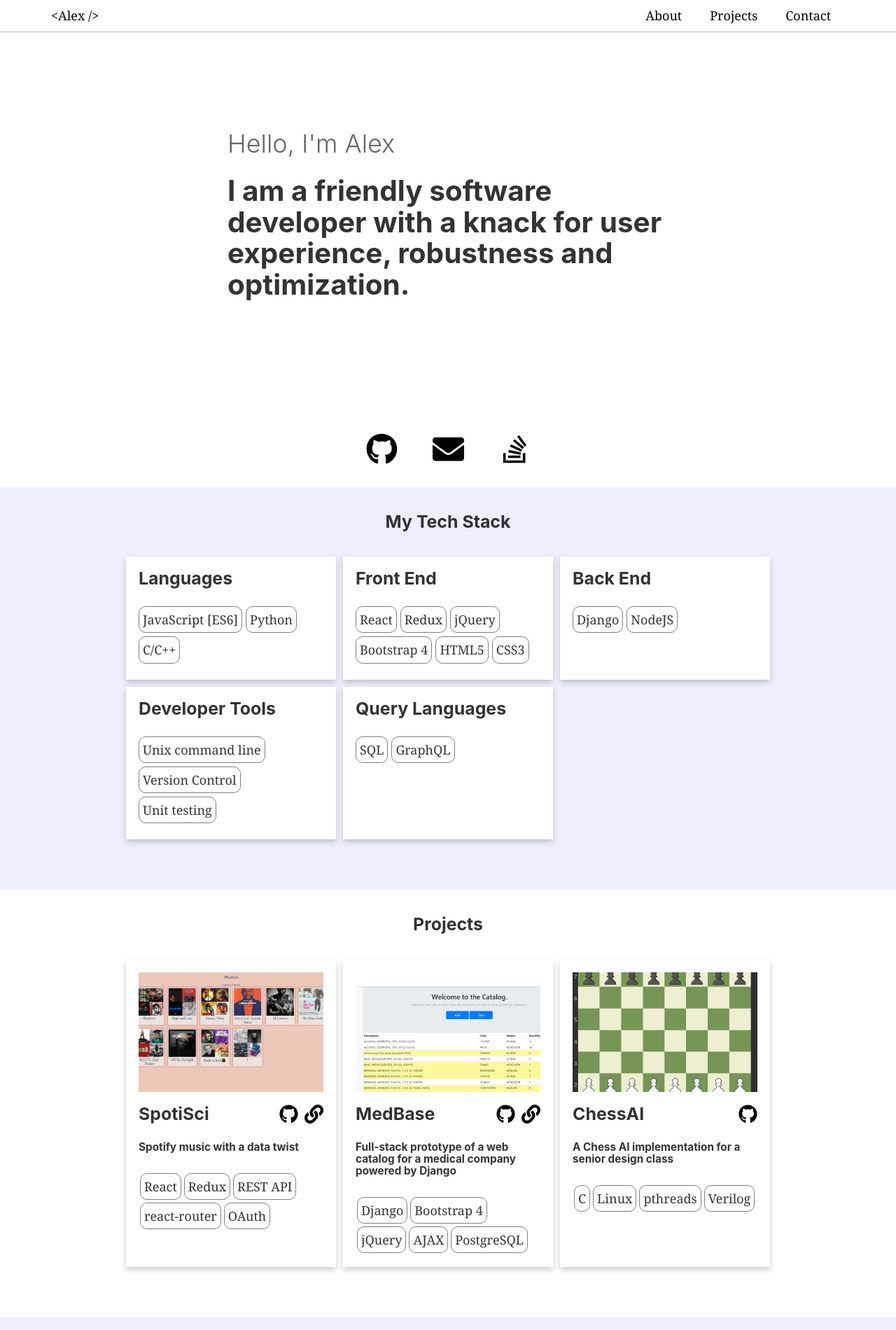
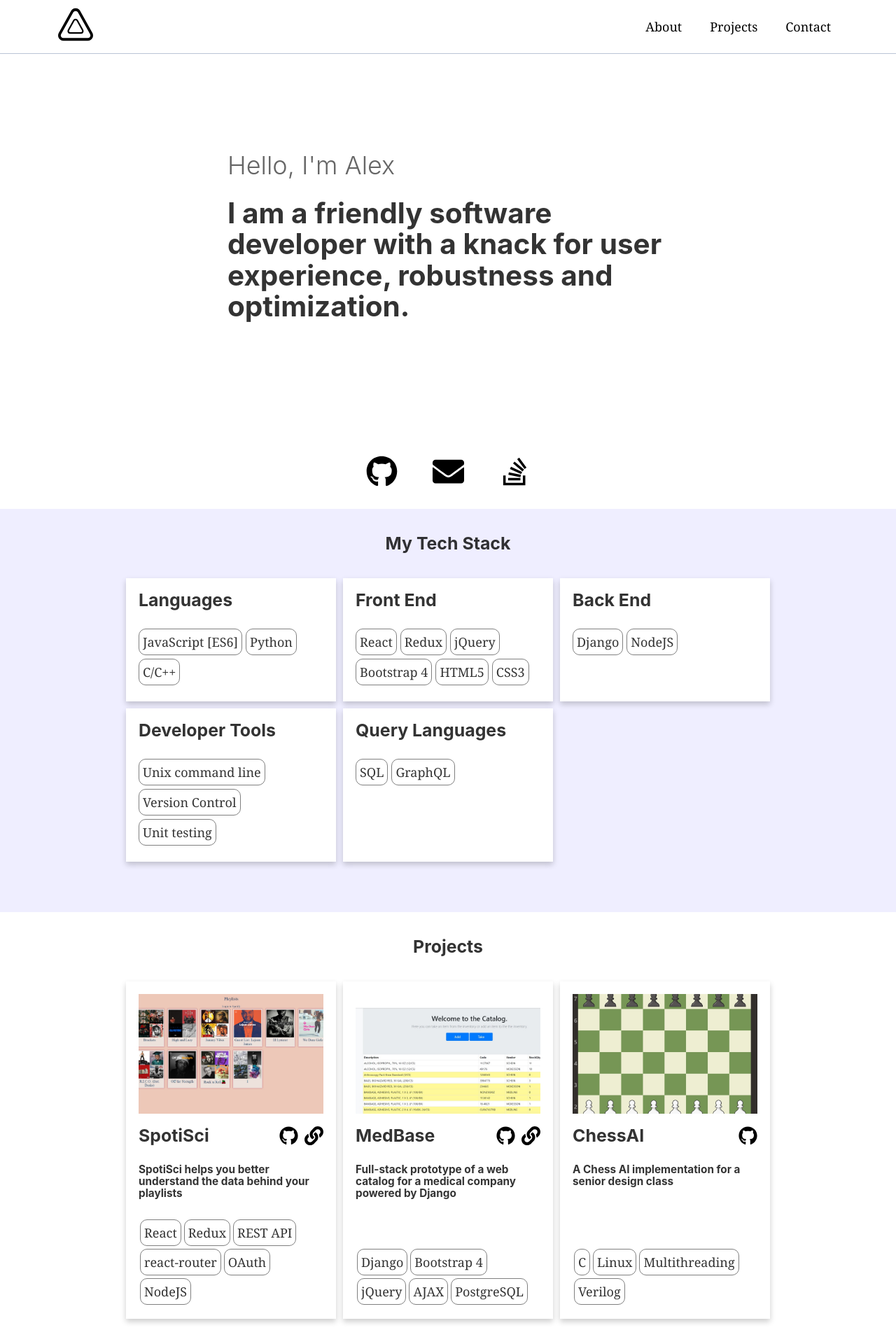
Before and after one commit to astrakho/portfolio, a Gatsby site: page / in a window 1280 px wide. Shown: the top 1900 px of the page at 70% size. Built offline with nearby package versions, Linux system fonts and the light colour scheme; Gatsby itself is replaced by a stand-in of ours.

Commit message:
Updated logo

```diff
--- a/gatsby-config.js
+++ b/gatsby-config.js
@@ -26,9 +26,10 @@ module.exports = {
         background_color: `#663399`,
         theme_color: `#663399`,
         display: `minimal-ui`,
-        icon: `src/images/gatsby-icon.png`, // This path is relative to the root of the site.
+        icon: `src/images/logo.jpg`, // This path is relative to the root of the site.
       },
     },
+    `gatsby-plugin-offline`
     // this (optional) plugin enables Progressive Web App + Offline functionality
     // To learn more, visit: https://gatsby.dev/offline
     // 'gatsby-plugin-offline',
--- a/src/components/contact.js
+++ b/src/components/contact.js
@@ -13,7 +13,7 @@ const ContactContainer = styled.div`
 `
 
 const ContactContent = styled.div`
-  max-width: 930px;
+  max-width: 900px;
   padding: 0em 1em 0em 1em;
   text-align: start;
   font: 112.5%/1.45em georgia, serif;
--- a/src/components/header.js
+++ b/src/components/header.js
@@ -4,6 +4,7 @@ import React from "react"
 import styled from "styled-components"
 import AnchorLink from 'react-anchor-link-smooth-scroll'
 import media from '../styles/media'
+import Logo from '../content/icons/logo'
 
 const HeaderContainer = styled.header`
 
@@ -23,17 +24,13 @@ const NavBar = styled.nav`
 `
 
 const LogoLink = styled(Link)`
-  border: 0;
-  margin-right: 0.5rem;
-  min-width: 42px;
-  padding: 0;
-  position: relative;
-  text-decoration: none;
-`
-
-const Logo = styled('div')`
-  padding: .5em;
-  margin: auto;
+  padding: 10px;
+  margin-left: .5em;
+  color: black;
+  svg{
+    width: 50px;
+    height: 50px;
+  }
 `
 
 const NavLinkContainer = styled.div`
@@ -78,7 +75,7 @@ const Header = ({ siteTitle }) => (
   <HeaderContainer>
     <NavBar>
       <LogoLink to="/">
-        <Logo style = {{ color: "black" }} > {'<Alex />'}  </Logo>
+        <Logo />
       </LogoLink>
       <NavLinkContainer>
         {sections.map(({ href, label }) => (
--- a/src/components/hero.js
+++ b/src/components/hero.js
@@ -22,16 +22,6 @@ const Greeting = styled.h2`
   color: #666;
   font-weight: 300;
   line-height: 1.1;
-`
-
-const ResumeButton = styled.a`
-  appearance: button;
-  text-decoration: none;
-  color: initial;
-  padding: 12px 20px;
-  border-radius: 50px;
-  color: blue;
-  background-color: white;
 `
 
 const IconLink = styled.a`
--- a/src/components/project.js
+++ b/src/components/project.js
@@ -8,6 +8,12 @@ const ProjectWrapper = styled.div`
   transition: 0.3s;
   padding: 1em;
   background: white;
+
+
+  display: flex;
+  justify-content: flex-start;
+  flex-direction: column;
+
 
   &:hover {
     box-shadow: 0 8px 16px 0 rgba(0,0,0,0.2);
@@ -27,6 +33,7 @@ const Links = styled.div`
 
 const TechWrapper = styled.div`
   width: 100%;
+  margin-top: auto;
   display: flex;
   justify-content: flex-start;
   flex-wrap: wrap;
--- /dev/null
+++ b/src/content/icons/logo.js
@@ -0,0 +1,15 @@
+import React from 'react'
+
+const css = `
+
+  .cls-1{fill:#fff;}
+
+`
+
+const Logo = () => (
+
+<svg xmlns="http://www.w3.org/2000/svg" viewBox="0 0 90.88 84.43"><defs><style>{css}</style></defs><g id="Layer_2" data-name="Layer 2"><g id="Layer_1-2" data-name="Layer 1"><path class="cls-1" d="M13.81,80.93a10.29,10.29,0,0,1-9-15.29L36.45,8.79a10.28,10.28,0,0,1,18,0L86.06,65.64a10.29,10.29,0,0,1-9,15.29Z"/><path d="M45.44,7a6.65,6.65,0,0,1,5.93,3.49L83,67.34a6.79,6.79,0,0,1-5.93,10.09H13.81A6.79,6.79,0,0,1,7.88,67.34L39.51,10.49A6.65,6.65,0,0,1,45.44,7m0-7a13.65,13.65,0,0,0-12,7.09L1.76,63.93a13.79,13.79,0,0,0,12.05,20.5H77.07a13.79,13.79,0,0,0,12.05-20.5L57.49,7.09A13.65,13.65,0,0,0,45.44,0Z"/><path class="cls-1" d="M31.38,64.43A5.07,5.07,0,0,1,27,56.9l13.92-25a5.07,5.07,0,0,1,8.86,0l13.92,25a5.07,5.07,0,0,1-4.43,7.53Z"/><path d="M45.3,31.27A3,3,0,0,1,48,32.85l13.92,25a3.07,3.07,0,0,1-2.68,4.56H31.38a3.06,3.06,0,0,1-2.68-4.56l13.92-25a3,3,0,0,1,2.68-1.58m0-4a7,7,0,0,0-6.18,3.64l-13.92,25a7.07,7.07,0,0,0,6.18,10.51H59.22a7.07,7.07,0,0,0,6.17-10.51l-13.92-25a7,7,0,0,0-6.17-3.64Z"/></g></g></svg>
+)
+
+
+export default Logo
--- a/src/content/projects/chessEngine/index.md
+++ b/src/content/projects/chessEngine/index.md
@@ -5,7 +5,7 @@ id: "3"
 github: "https://github.com/nckphillips/chessEngine"
 link: ""
 img: "./chess.jpg"
-tech: [ "C", "Linux", "pthreads", "Verilog" ]
+tech: [ "C", "Linux", "Multithreading", "Verilog" ]
 description: "A Chess AI implementation for a senior design class"
 
 ---
--- a/src/content/projects/spotisci/index.md
+++ b/src/content/projects/spotisci/index.md
@@ -3,9 +3,9 @@
 title: "SpotiSci"
 id: "1"
 github: "https://github.com/astrakho/spotisci"
-link: "https://github.com/astrakho/spotisci"
+link: "https://spotisci.herokuapp.com"
 img: "./spotisci.jpg"
-tech: [ "React", "Redux", "REST API", "react-router", "OAuth" ]
-description: "Spotify music with a data twist"
+tech: [ "React", "Redux", "REST API", "react-router", "OAuth", "NodeJS"]
+description: "SpotiSci helps you better understand the data behind your playlists"
 
 ---
--- a/src/pages/index.js
+++ b/src/pages/index.js
@@ -1,29 +1,19 @@
 import React from "react"
 import Layout from "../components/layout"
 import SEO from "../components/seo"
-
 import Hero from "../components/hero"
 import Projects from "../components/projects"
 import Skills from "../components/skills"
 import Contact from "../components/contact"
 
 
-
-
 const IndexPage = ( { data } ) => (
-
   <Layout>
-
-    <SEO title="Home" keywords={[`alexander strakhov`, `software`, `engineer`, `developer`, `portfolio`]} />
-
+    <SEO title="Portfolio" keywords={[`alexander strakhov`, `software`, `engineer`, `developer`, `portfolio`]} />
     <Hero />
-
     <Skills data = { data.skills.edges } />
-
     <Projects data = { data.projects.edges }/>
-
     <Contact />
-
   </Layout>
 )
 
```
Also changed, not shown: src/images/gatsby-astronaut.png (deleted), src/images/gatsby-icon.png (deleted), src/images/logo.jpg (added), 1 other file.
